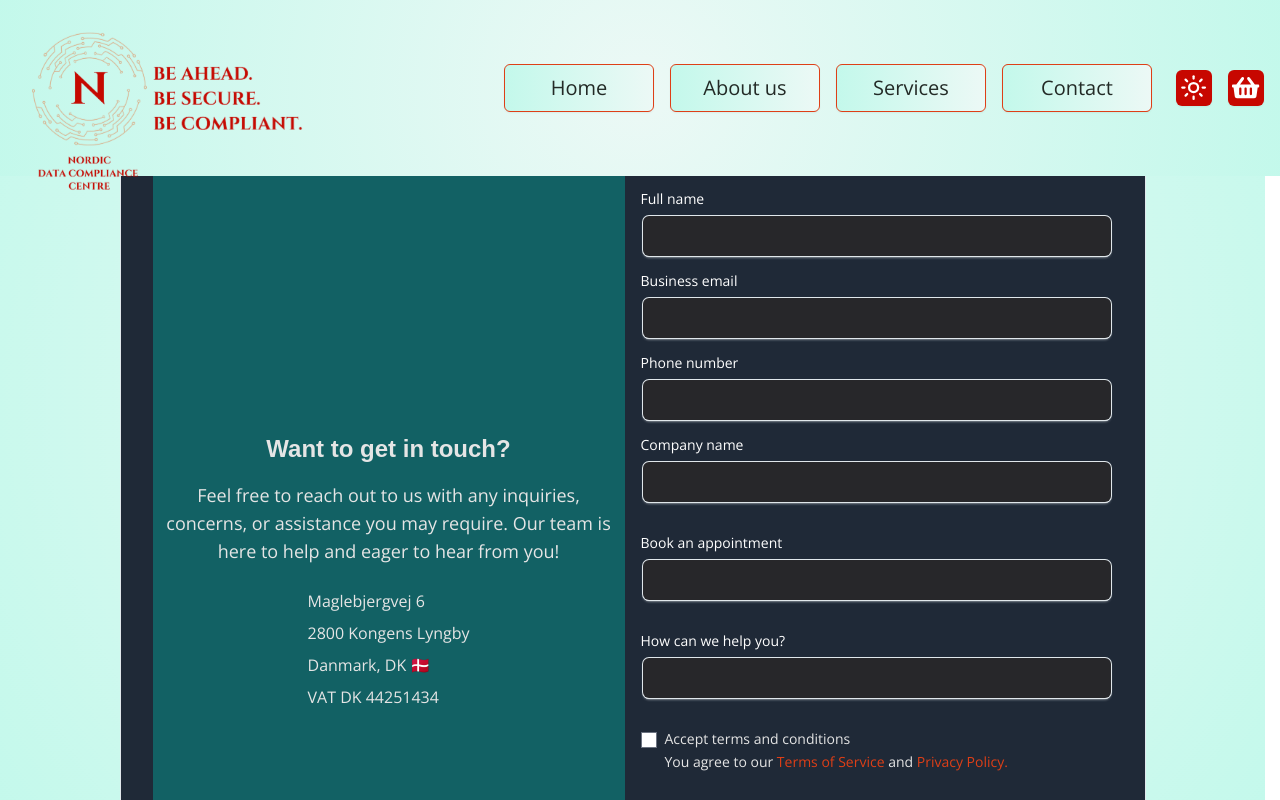
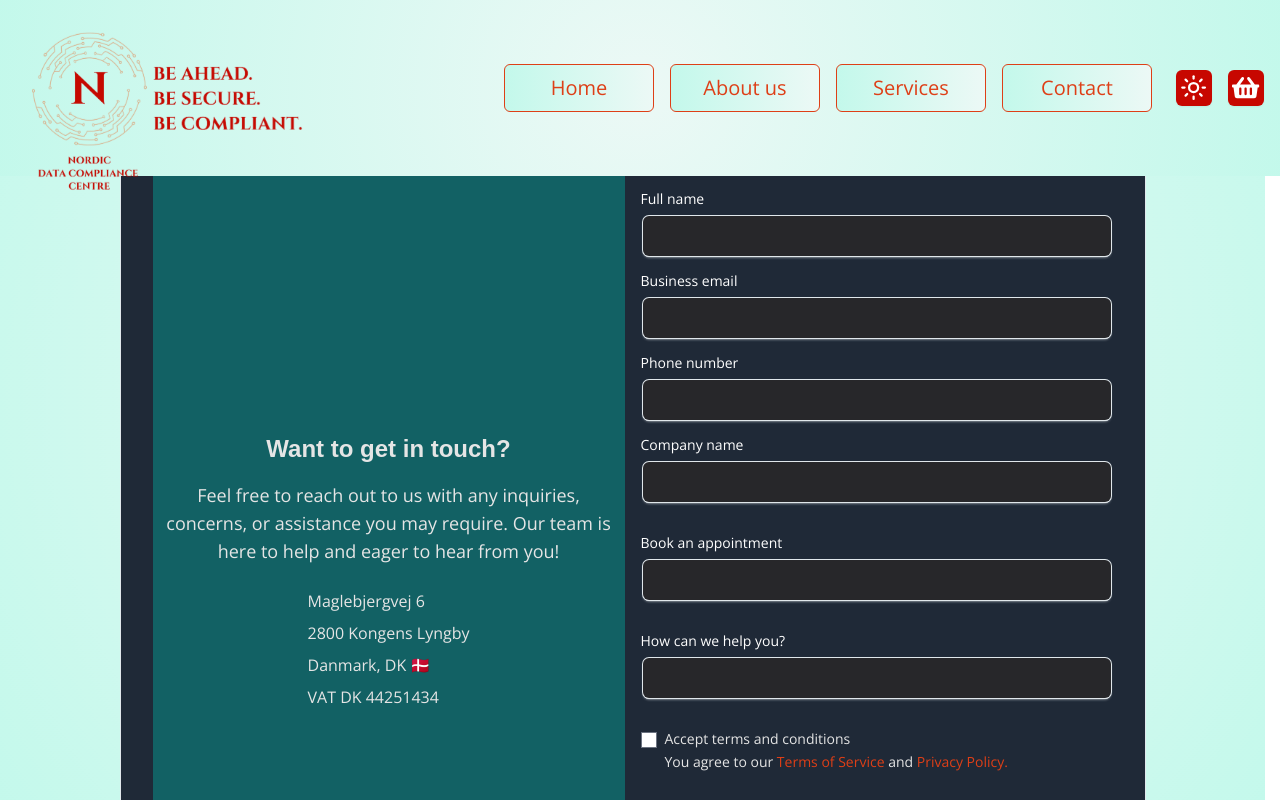
Before and after one commit to nidarg/centerdata, a Next.js app: page /contact in a window 1280 px wide. Shown: the top 800 px of the page. Built offline with nearby package versions, Linux system fonts and the light colour scheme.

Commit message:
this is it

```diff
--- a/components/navbar/DarkMode.tsx
+++ b/components/navbar/DarkMode.tsx
@@ -21,7 +21,7 @@ function DarkMode() {
         <Button variant='destructive' size='icon'>
           <Sun
             style={{ width: '1.7rem', height: '1.7rem' }}
-            className='text-white rotate-0 scale-100 transition-all dark:-rotate-90 dark:scale-0'
+            className='text-white rotate-0 scale-100 transition-all dark:-rotate-90 dark:scale-0 hover:from-light hover:to-background'
           />
           <Moon
             style={{ width: '1.7rem', height: '1.7rem' }}
@@ -30,14 +30,14 @@ function DarkMode() {
           <span className='sr-only'>Toggle theme</span>
         </Button>
       </DropdownMenuTrigger>
-      <DropdownMenuContent align='end'>
-        <DropdownMenuItem onClick={() => setTheme('light')}>
+      <DropdownMenuContent align='end' >
+        <DropdownMenuItem className='mb-2' onClick={() => setTheme('light')}>
           Light
         </DropdownMenuItem>
-        <DropdownMenuItem onClick={() => setTheme('dark')}>
+        <DropdownMenuItem className='mb-2' onClick={() => setTheme('dark')}>
           Dark
         </DropdownMenuItem>
-        <DropdownMenuItem onClick={() => setTheme('system')}>
+        <DropdownMenuItem className='mb-2' onClick={() => setTheme('system')}>
           System
         </DropdownMenuItem>
       </DropdownMenuContent>
--- a/components/navbar/NavLinks.tsx
+++ b/components/navbar/NavLinks.tsx
@@ -1,126 +1,3 @@
-// 'use client';
-
-// import { links } from '@/utils/links';
-// import Link from 'next/link';
-// import { usePathname } from 'next/navigation';
-// import React, { useState } from 'react';
-// import { Button } from '@/components/ui/button';
-
-// function NavLinks() {
-//   const pathname = usePathname();
-//   const [openDropdown, setOpenDropdown] = useState(false);
-
-//   return (
-//     <div className="flex flex-col md:flex-row gap-2 mt-2 md:mt-0">
-//       {links.map((link) => {
-//         const isActive = pathname === link.href;
-
-//         if (link.href === '/services') {
-//           return (
-//             <div
-//               key={link.href}
-//               className="relative"
-//               // onMouseLeave={() => setOpenDropdown(false)} // Close dropdown on mouse leave
-//             >
-//               <Button
-//                 onClick={() => setOpenDropdown((prev) => !prev)}
-//                 className="mr-2 lg:min-w-[150px] sm:min-w-[100px] min-w-[60px] focus:outline-none active:outline-none transition-none"
-//                  variant="outline"
-//                 asChild
-//               >
-//                 <Link
-//                   className={`${isActive ? 'bg-primary text-white' : ''}`}
-//                   href="#"
-//                 >
-//                   <span className="text-xl">{link.label}</span>
-//                 </Link>
-//               </Button>
-
-//               {openDropdown && (
-//                 <div
-//                   className="absolute z-10 bg-background  rounded-lg shadow-lg mr-20 md:mr-10 w-60 md:w-96 mt-2 p-2"
-//                   onMouseLeave={() => setOpenDropdown(false)}
-//                 >
-//                   <ul className="space-y-2">
-//                     <li>
-//                     <Button
-//                           className="w-full text-left lg:text-center block whitespace-normal break-words"
-//                           variant="outline"
-//                           asChild
-//                         >
-//                       <Link
-//                         href="/specialized-projects"
-//                         className="block w-full text-left   rounded-md"
-//                       >
-
-//                           Specialized projects
-
-//                       </Link>
-//                       </Button>
-//                     </li>
-
-//                     <li>
-//                     <Button
-//                           className="w-full text-left lg:text-center block whitespace-normal break-words"
-//                           variant="outline"
-//                           asChild
-//                         >
-//                       <Link
-//                         href="/interim-services"
-//                        className="block w-full text-left   rounded-md"
-//                       >
-
-//                           Interim services
-
-//                       </Link>
-//                       </Button>
-//                     </li>
-
-//                     <li >
-//                     <Button
-//                           className="min-h-20 sm:min-h-fit  w-full text-left lg:text-center block whitespace-normal break-words"
-//                           variant="outline"
-//                           asChild
-//                         >
-//                       <Link
-//                         href="/tailormade-solutions"
-//                         className=" flex flex-col justify-center sm:block w-full text-left   rounded-md  "
-//                       >
-
-//                           <span >Tailormade solutions for</span>
-//                             <span >Start-ups, Micro, and SME</span>
-
-//                       </Link>
-//                       </Button>
-//                     </li>
-//                   </ul>
-//                 </div>
-//               )}
-//             </div>
-//           );
-//         }
-
-//         return (
-//           <Button
-//             className="mr-2 lg:min-w-[150px] sm:min-w-[100px] min-w-[60px]"
-//             key={link.href}
-//             asChild
-//             variant="outline"
-//           >
-//             <Link
-//               className={`${isActive ? 'bg-primary text-white' : ''} flex justify-center items-center`}
-//               href={link.href}
-//             >
-//               <span className="text-lg md:text-xl">{link.label}</span>
-//             </Link>
-//           </Button>
-//         );
-//       })}
-//     </div>
-//   );
-// }
-
-// export default NavLinks;
 
 'use client';
 
@@ -163,12 +40,13 @@ function NavLinks() {
                 </button> */}
 
                 <Button
-                  className='relative mr-2 lg:min-w-[150px] sm:min-w-[100px] min-w-[60px] h-12'
+                  className='relative mr-2 lg:min-w-[150px] sm:min-w-[100px] min-w-[60px]'
                   variant='outline'
+                  size='lg'
                   asChild
                   onClick={() => setOpenDropdown(!openDropdown)}
                 >
-                  <Link className={`${isActive ? 'bg-primary' : ''}`} href='#'>
+                  <Link className={`${isActive ? 'text-neutral-200 border border-destructive' : ''}`} href='#'>
                     <span className='text-xl'>{link.label}</span>
                   </Link>
                 </Button>
@@ -183,7 +61,7 @@ function NavLinks() {
                 <DropdownMenuItem
                   asChild
                   onSelect={() => setOpenDropdown(false)}
-                  className='hover:cursor-pointer w-full'
+                  className='hover:cursor-pointer w-full text-primary'
                 >
                   <Button
                     className='w-full text-left lg:text-center lg:inline-block block whitespace-normal break-words ' // Block on mobile, inline on lg
@@ -207,6 +85,7 @@ function NavLinks() {
                   <Button
                     className='w-full text-left lg:text-center  lg:inline-block block whitespace-normal break-words'
                     variant='outline'
+
                     asChild
                     onClick={() => setOpenDropdown(!openDropdown)}
                   >
@@ -242,14 +121,15 @@ function NavLinks() {
 
         return (
           <Button
-            className='mr-2 lg:min-w-[150px] sm:min-w-[100px] min-w-[60px] h-12' // Adjust width as needed
+            className='relative mr-2 lg:min-w-[150px] sm:min-w-[100px] min-w-[60px] ' // Adjust width as needed
             key={link.href}
             asChild
             variant='outline'
+            size='lg'
           >
             <Link
               className={`${
-                isActive ? 'bg-primary' : ''
+                isActive ? 'text-neutral-200 border border-destructive' : ''
               } flex justify-center items-center`}
               href={link.href}
             >
--- a/components/ui/button.tsx
+++ b/components/ui/button.tsx
@@ -12,7 +12,7 @@ const buttonVariants = cva(
         default: 'bg-primary text-secondary-foreground shadow ',
         destructive: 'bg-destructive text-white shadow-sm ',
         outline:
-          'border border-primary shadow-sm bg-gradient-to-r from-background to-light hover:bg-primary ',
+          '  border border-primary bg-gradient-to-r from-background to-light hover:from-light hover:to-background text-primary',
         secondary:
           'bg-secondary text-secondary-foreground shadow-sm hover:bg-secondary/70',
         ghost: 'hover:bg-accent hover:text-accent-foreground',
@@ -22,7 +22,7 @@ const buttonVariants = cva(
       size: {
         default: 'h-9 px-4 py-2',
         sm: 'h-8 rounded-md px-3 text-xs',
-        lg: 'h-10 rounded-md px-8',
+        lg: 'h-12 rounded-md px-8',
         icon: 'h-9 w-9',
       },
     },
--- a/components/ui/dropdown-menu.tsx
+++ b/components/ui/dropdown-menu.tsx
@@ -83,7 +83,7 @@ const DropdownMenuItem = React.forwardRef<
   <DropdownMenuPrimitive.Item
     ref={ref}
     className={cn(
-      "relative flex cursor-default select-none items-center gap-2 rounded-sm px-2 py-1.5 text-sm outline-none transition-colors focus:bg-accent focus:text-accent-foreground data-[disabled]:pointer-events-none data-[disabled]:opacity-50 [&>svg]:size-4 [&>svg]:shrink-0",
+      "relative flex cursor-default select-none items-center gap-2 rounded-sm px-2 py-1.5 text-sm outline-none transition-colors  bg-gradient-to-r from-background to-light hover:from-light hover:to-background text-primary  data-[disabled]:pointer-events-none data-[disabled]:opacity-50 [&>svg]:size-4 [&>svg]:shrink-0 cursor-pointer",
       inset && "pl-8",
       className
     )}
```
